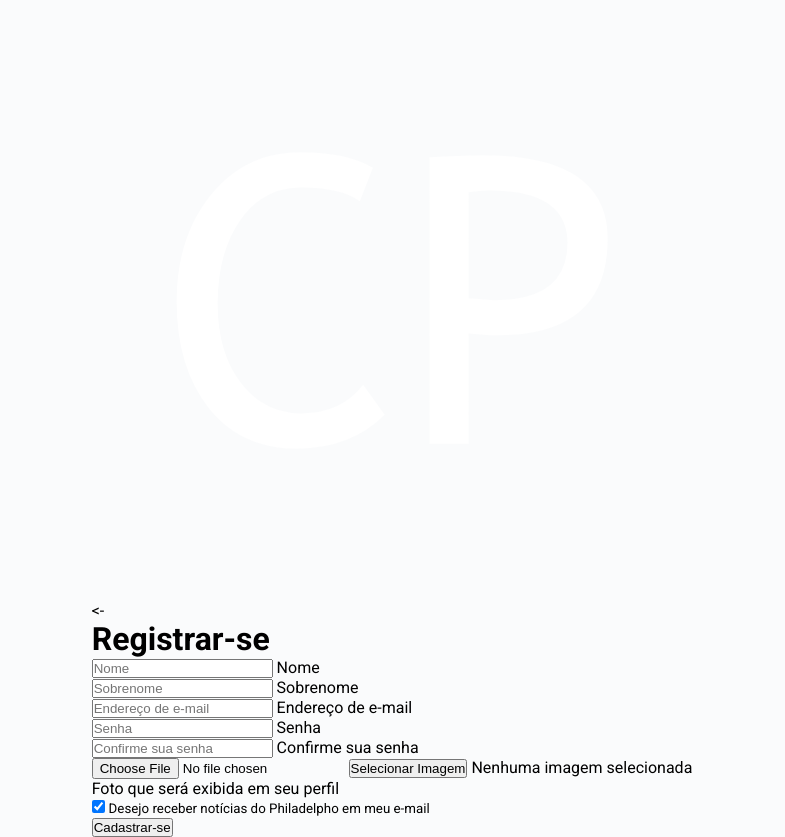
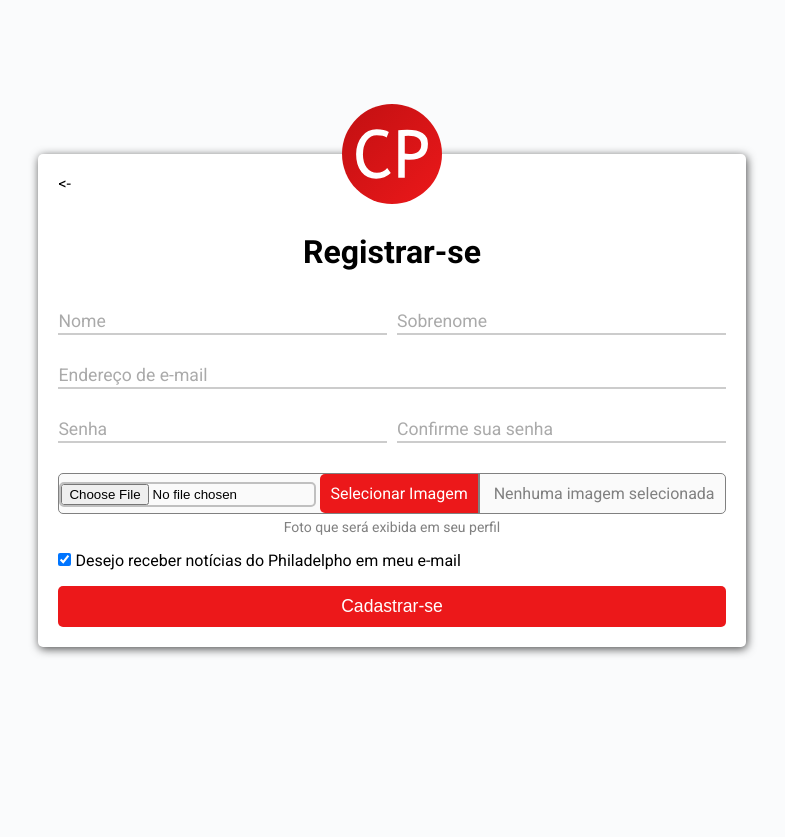
Before and after one commit to WillRazorFace/CorreioPhiladelpho, a Django app: page /usuarios/registrar in a window 1280 px wide. Shown: the whole page, without its empty margins (248-1033 px from the left). After the commit the page ends 656 px from the top, so only its background shows below. Run offline with Django 3.2, Linux system fonts and the light colour scheme; some libraries are stand-ins or nearby versions.

Commit message:
Estilos adicionados ao novo template de registro

```diff
--- /dev/null
+++ b/static/css/sass/paginas/_registro.scss
@@ -0,0 +1,189 @@
+.wrapper-registro{
+    width: 100%;
+    display: flex;
+    align-items: center;
+    justify-content: center;
+}
+
+.form-registro{
+    @include padding(1.25rem);
+    @include box-shadow-card();
+    @include rfs(0.313rem, border-radius);
+    background: white;
+    position: relative;
+
+    h1{
+        text-align: center;
+        @include margin(2.5rem 0 2.5rem 0);
+    }
+
+    input#id_foto{
+        padding: 0;
+        margin: 0;
+        border: 2px solid silver;
+        @include rfs(0.313rem, border-radius);
+    }
+
+    p{
+        @include margin-top(0.313rem);
+        @include font-size(0.875rem);
+        color: gray;
+        text-align: center;
+    }
+
+    .linha{
+        grid-gap: 0.625rem;
+    }
+
+    .checkbox-custom{
+        @include margin(1rem 0 1rem 0);
+    }
+}
+
+
+.linha{
+    display: grid;
+    grid-template-columns: 1fr 1fr;
+}
+
+.input-custom{
+    @include margin-bottom(0.625rem);
+    transition: all 0.3s ease;
+
+    &:focus-within{
+        transform: scale(1.05, 1.05);
+    }
+
+    label{
+        color: #aaa;
+        display: block;
+        opacity: 1;
+        @include font-size(1.1rem);
+        transform: translateY(-1.5rem);
+        transform-origin: 0 0;
+        pointer-events: none;
+        transition: all 0.3s ease;
+    }
+
+    input{
+        box-shadow: none;
+        border-radius: 0px;
+        border-color: #ccc;
+        border-style: none none solid none;
+        width: 100%;
+        @include font-size(1rem);
+        transition: all 0.3s ease;
+        @include padding(0.125rem);
+
+        &::placeholder{
+            color: transparent;
+        }
+
+        &:focus{
+            box-shadow: none;
+            outline: none;
+            border-color: $cor-padrao-claro-6 !important;
+        }
+
+        &:not(:placeholder-shown){
+            border-color: grey;
+        }
+
+        &:focus + label,
+        &:not(:placeholder-shown) + label{
+            transform: translateY(-2.7rem) scale(0.8);
+            color: grey;
+        }
+    }
+}
+
+.logo-cp-auth{
+    display: flex;
+    justify-content: center;
+    position: absolute;
+    right: 0;
+    left: 0;
+    top: -50px;
+
+    img{
+        width: 100px;
+        background: linear-gradient(135deg, $cor-padrao-claro-4, $cor-padrao-claro-6);
+        border-radius: 50%;
+        transition: all 0.3s ease;
+
+        &:hover{
+            background: $cor-padrao-claro;
+            transform: scale(1.05);
+        }
+    }
+}
+
+.auth-button{
+    width: 100%;
+    display: inline-block;
+    text-align: center;
+    @include padding(0.625rem);
+    outline: inherit;
+    border: 0;
+    cursor: pointer;
+    @include font-size(1.1rem);
+    color: white;
+    background: $cor-padrao-claro-6;
+    transition: all 0.3s ease;
+    @include rfs(0.313rem, border-radius);
+
+    &:hover{
+        background: $cor-padrao-claro;
+        transform: scale(1.05);
+    }
+}
+
+// Input customizado de imagem
+
+.input-imagem-custom{
+    width: 100%;
+    background: #fafafa;
+    border: 1px solid grey;
+    @include rfs(0.313rem, border-radius);
+}
+
+.custom-file-input-button{
+    @include padding(0.625rem);
+    @include font-size(1rem);
+    font-family: 'Roboto', sans-serif;
+    color: white;
+    background: $cor-padrao-claro-6;
+    border: none;
+    border-right: 2px solid grey;
+    @include rfs(0.313rem 0 0 0.313rem, border-radius);
+    cursor: pointer;
+    transition: all 0.1s ease;
+
+    &:focus{
+        outline: none;
+    }
+
+    &:hover{
+        background: $cor-padrao-claro;
+    }
+}
+
+.custom-file-input-text{
+    @include padding(0.625rem);
+    color: grey;
+}
+
+// Checkbox customizado
+
+.checkbox-custom{
+    input[type=checkbox]{
+        &:checked + small{
+            color: black;
+        }
+    }
+
+    small{
+        @include font-size(1rem);
+        color: grey;
+    }
+}
--- a/static/css/sass/principal.scss
+++ b/static/css/sass/principal.scss
@@ -30,3 +30,4 @@ $cor-padrao-escuro-5: #8d0c0e;
 @import 'paginas/index';
 @import 'paginas/publicacao';
 @import 'paginas/busca';
+@import 'paginas/registro';
```
Also changed, not shown: static/css/principal.css, 1 other file.
